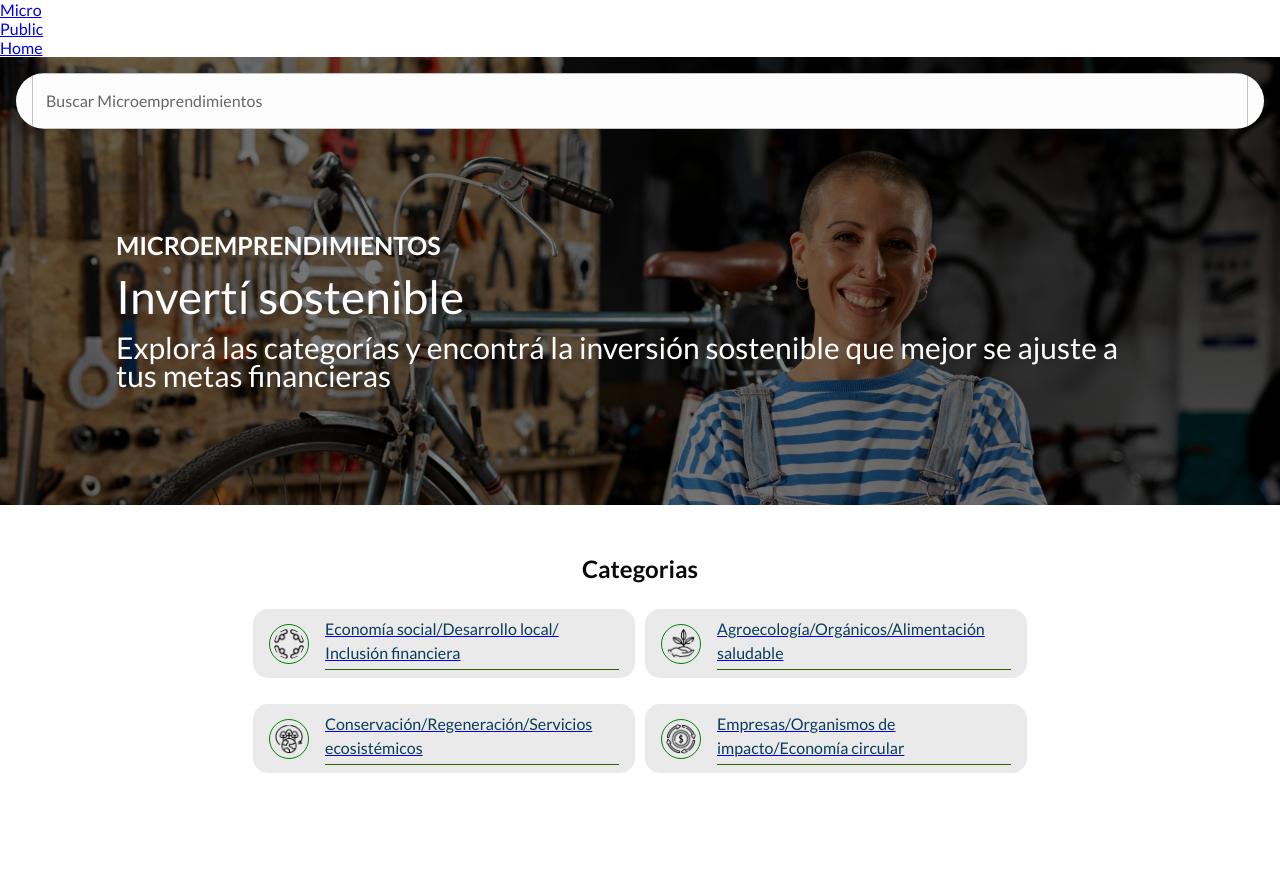
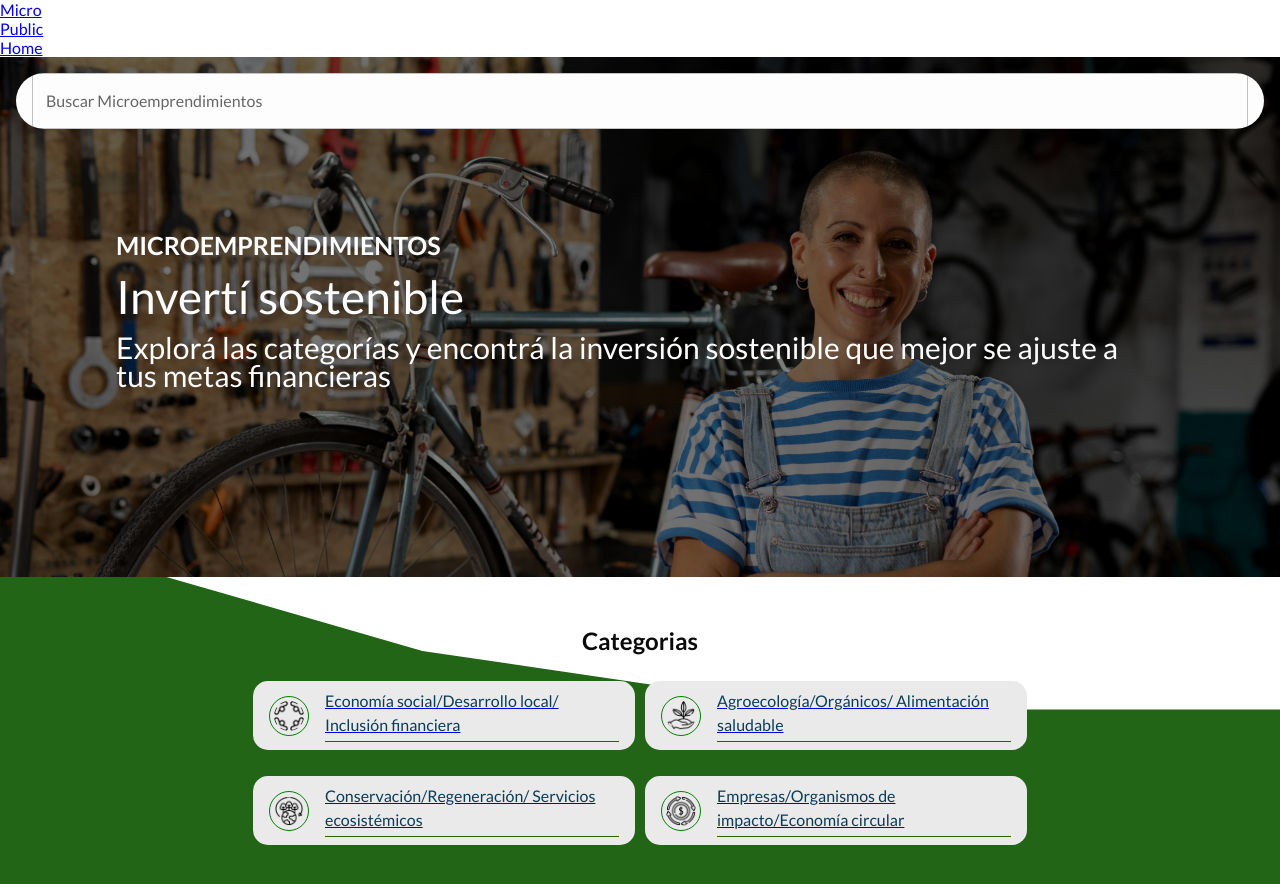
Before and after one commit to zEstebanz/Ubuntu-Semillero, a React (Vite) app: page /microemprendimientos in a window 1280 px wide. Before the commit the page ends 813 px from the top, so only its background shows below. Built offline with nearby package versions, Linux system fonts and the light colour scheme.

Commit message:
microenterprise modifications

```diff
--- a/src/assets/styles/App.scss
+++ b/src/assets/styles/App.scss
@@ -53,50 +53,16 @@
 
 }
 
-.section-categories {
-    h1 {
-        width: 328px;
-        height: 24px;
-        top: 584px;
-        left: 16px;
-        font-size: 24px;
-        font-weight: 600;
-        line-height: 25px;
-        letter-spacing: 0px;
-        text-align: center;
-    }
-
-    .object {
-        width: Fixed (328px);
-        height: Fixed (72px);
-        top: 632px;
-        left: 16px;
-        border-radius: 16px;
-        gap: 6px;
-        background-color: #FDFDFE;
-
-        a {
-            color: black;
-            text-decoration: none;
-
-            font-size: 16px;
-            font-weight: 400;
-            line-height: 25px;
-            letter-spacing: 0px;
-            text-align: left;
-        }
-    }
-}
-
 .section-micro {
     padding: 16px;
-    min-height: 408px;
+    min-height: 488px;
     color: #FDFDFE;
 
     @media screen and (max-width: 767px) {
         background-image: linear-gradient(rgba(0, 0, 0, 0.5), rgba(0, 0, 0, 0.5)), url('../../../public/img/micro-background.jpeg');
         background-size: cover;
         background-position: center;
+        height: 488px;
 
         h2 {
             width: 152px;
@@ -129,10 +95,9 @@
         h3 {
             width: 240px;
             height: 192px;
-            top: 288px;
+            top: 256px;
             left: 16px;
             position: absolute;
-
             font-size: 24px;
             font-weight: 400;
             line-height: 32px;
--- a/src/components/Microenterprises/MicroCategori.jsx
+++ b/src/components/Microenterprises/MicroCategori.jsx
@@ -13,7 +13,27 @@ const Categories = () => {
 
     return (
         <ThemeProvider theme={theme}>
-            <Box sx={{
+            <Box
+                sx={{
+                    position: 'relative',
+                    overflow: 'hidden',
+                    display: "flex",
+                    margin: "auto",
+                }}
+            >
+                <div
+                    style={{
+                        position: 'absolute', // Posicionamiento absoluto para el fondo
+                        width: '100%', // Ancho completo
+                        height: '100%', // Altura completa
+                        background: '#226516', // Color de fondo
+                        clipPath: "polygon(13% 0, 33% 24%, 64% 43%, 100% 43%, 100% 100%, 19% 100%, 0 100%, 0 0)",
+                        zIndex: -1, // Fondo detrás de los elementos
+                    }}
+                />
+
+                <Box
+                    sx={{
                         display: "flex",
                         flexDirection: "column",
                         alignItems: "center",
@@ -21,8 +41,10 @@ const Categories = () => {
                         margin: "auto",
                         paddingBottom: 3,
                         paddingLeft: 2,
-                paddingRight: 2
-            }}>
+                        paddingRight: 2,
+                        zIndex: 0, // Elementos delante del fondo
+                    }}
+                >
                     <Typography
                         variant="h5"
                         color="common.black"
@@ -30,7 +52,8 @@ const Categories = () => {
                         sx={{
                             paddingTop: 6
                         }}
-                    marginBottom={3}>
+                        marginBottom={3}
+                    >
                         Categorias
                     </Typography>
 
@@ -38,9 +61,10 @@ const Categories = () => {
                         display: "flex",
                         flexWrap: "wrap",
                         justifyContent: "center",
+                        [theme.breakpoints.up('sm')]: {
                             gap: "10px",
+                        },
                     }} lx={{}}>
-
                         <Link
                             component="button"
                             to="/microemprendimientos/1"
@@ -50,17 +74,19 @@ const Categories = () => {
                                 altText="Logo de Economia Social."
                                 title="Economía social/Desarrollo local/ Inclusión financiera"
                                 dividerColor="green.dark"
-                            onClick={() => handleCategoryClick("Economía social/Desarrollo local/ Inclusión financiera")}
                             />
                         </Link>
 
+
                         <Link component="button" to="/microemprendimientos/2">
+
                             <CategoriesCard
                                 imageUrl="./public/img/agroecologia.png"
                                 altText="Logo de Agroecologia."
-                            title="Agroecología/Orgánicos/Alimentación saludable"
+                                title="Agroecología/Orgánicos/
+  Alimentación saludable"
                                 dividerColor="green.dark"
-                            onClick={() => handleCategoryClick("Agroecología/Orgánicos/Alimentación saludable")}
+                                link="#"
                             />
                         </Link>
 
@@ -68,10 +94,12 @@ const Categories = () => {
                             <CategoriesCard
                                 imageUrl="./public/img/conservacion.png"
                                 altText="Logo de Conservación."
-                            title="Conservación/Regeneración/Servicios ecosistémicos"
+                                title="Conservación/Regeneración/
+  Servicios ecosistémicos"
                                 dividerColor="green.dark"
-                            onClick={() => handleCategoryClick("Conservación/Regeneración/Servicios ecosistémicos")}
+                                link="#"
                             />
+
                         </Link>
 
 
@@ -81,10 +109,9 @@ const Categories = () => {
                                 altText="Logo de Empresas."
                                 title="Empresas/Organismos de impacto/Economía circular"
                                 dividerColor="green.dark"
-                            onClick={() => handleCategoryClick("Empresas/Organismos de impacto/Economía circular")}
                             />
                         </Link>
-
+                    </Box>
                 </Box>
             </Box>
         </ThemeProvider>
--- a/src/components/Microenterprises/MicroList.jsx
+++ b/src/components/Microenterprises/MicroList.jsx
@@ -12,33 +12,23 @@ const MicroList = () => {
         {
             id: 1,
             title: 'EcoSenda',
-            imageUrl: 'https://images.unsplash.com/photo-1542273917363-3b1817f69a2d?q=80&w=1474&auto=format&fit=crop&ixlib=rb-4.0.3&ixid=M3wxMjA3fDB8MHxwaG90by1wYWdlfHx8fGVufDB8fHx8fA%3D%3D',
+            imageUrl: '../../../public/img/post.jpeg',
             date: '03-03-2024',
             entity: 'Finca agroecológica',
             categori: 'Agroecología/Orgánicos/Alimentación saludable',
             location: 'Tunuyán, Mendoza, Argentina',
-            link: '/post/1',
+            link: '',
             contact: ''
         },
         {
             id: 2,
             title: 'EcoSenda',
-            imageUrl: 'https://images.unsplash.com/photo-1542273917363-3b1817f69a2d?q=80&w=1474&auto=format&fit=crop&ixlib=rb-4.0.3&ixid=M3wxMjA3fDB8MHxwaG90by1wYWdlfHx8fGVufDB8fHx8fA%3D%3D',
+            imageUrl: '../../../public/img/post.jpeg',
             date: '03-03-2024',
             entity: 'Finca agroecológica',
             categori: 'Agroecología/Orgánicos/Alimentación saludable',
             location: 'Tunuyán, Mendoza, Argentina',
-            link: '/post/2',
-            contact: ''
-        }, {
-            id: 2,
-            title: 'EcoSenda',
-            imageUrl: 'https://images.unsplash.com/photo-1542273917363-3b1817f69a2d?q=80&w=1474&auto=format&fit=crop&ixlib=rb-4.0.3&ixid=M3wxMjA3fDB8MHxwaG90by1wYWdlfHx8fGVufDB8fHx8fA%3D%3D',
-            date: '03-03-2024',
-            entity: 'Finca agroecológica',
-            categori: 'Agroecología/Orgánicos/Alimentación saludable',
-            location: 'Tunuyán, Mendoza, Argentina',
-            link: '/post/2',
+            link: '',
             contact: ''
         },
     ];
@@ -73,15 +63,11 @@ const MicroList = () => {
 
                     <Typography
                         sx={{
-                            fontSize: {
-                                xs: '16px', // Para dispositivos extra pequeños (teléfonos)
-                                sm: '18px', // Para dispositivos pequeños (tablets)
-                                md: '20px', // Para dispositivos medianos (laptops)
-                                lg: '22px', // Para dispositivos grandes (monitores)
-                            },
-                            fontWeight: 500,
-                            color: "#093C59",
+                            fontSize: "20px",
+                            fontWeight: 600,
+                            textAlign: "center"
                         }}
+                        color="primary"
                     >
                         Agroecología/Orgánicos/Alimentación Saludable
                     </Typography>
```
Also changed, not shown: public/img/post.jpeg (added). Lines whose indentation alone changed are shown as unchanged.
